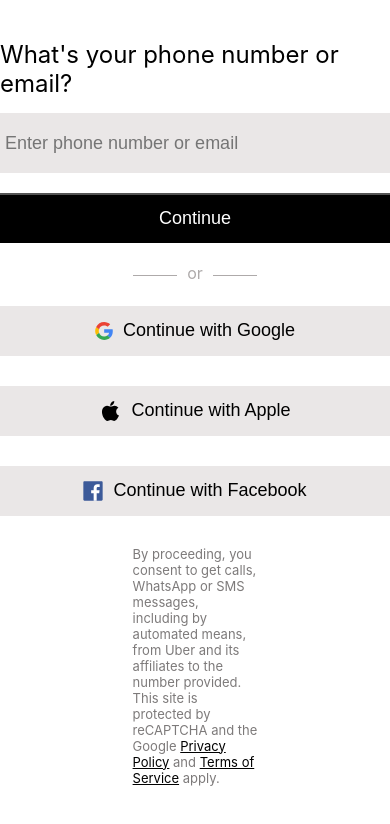
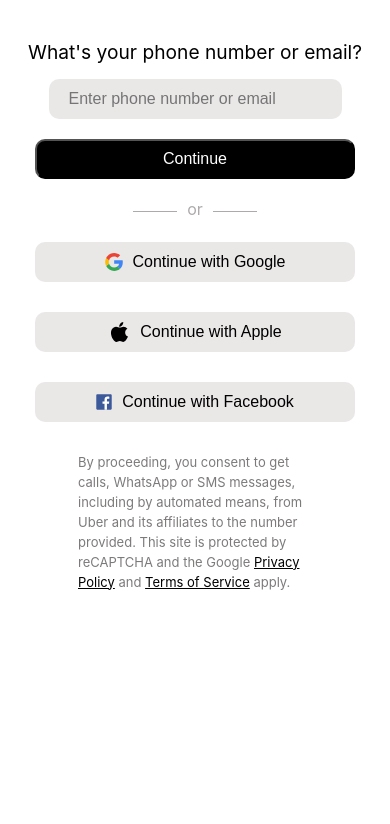
Before and after one commit to Regalcoder/uber-clone, a React (Create React App) app: page /form in a window 390 px wide. Shown: the top 824 px of the page. Built offline with nearby package versions, Linux system fonts and the light colour scheme.

Commit message:
mobile responsiveness for form done

```diff
--- a/src/pages/form.js
+++ b/src/pages/form.js
@@ -13,7 +13,7 @@
 
                <Link className="noLine" to='/'>
                    <button className="googleButton">
-                       <svg width="18" height="18" viewBox="0 0 256 262" xmlns="http://www.w3.org/2000/svg" class="d4 d5" preserveAspectRatio="xMidYMid">
+                       <svg className="iconSize" width="18" height="18" viewBox="0 0 256 262" xmlns="http://www.w3.org/2000/svg" class="d4 d5" preserveAspectRatio="xMidYMid">
                            <path d="M255.9 133.5c0-10.8-.9-18.6-2.8-26.7H130.6v48.4h71.9a63.8 63.8 0 01-26.7 42.4l-.2 1.6 38.7 30 2.7.3c24.7-22.8 38.9-56.3 38.9-96" fill="#4285F4">
                            </path>
                            <path d="M130.6 261.1c35.2 0 64.8-11.6 86.4-31.6l-41.2-32c-11 7.8-25.8 13.1-45.2 13.1a78.6 78.6 0 01-74.3-54.2l-1.5.1-40.3 31.2-.6 1.5C35.4 231.8 79.5 261 130.6 261" fill="#34A853">
@@ -28,7 +28,7 @@
                </Link>
                <Link className="noLine" to='/'>
                    <button className="googleButton2">
-                        <svg width="22" height="22" viewBox="0 0 22 22" fill="#000000" xmlns="http://www.w3.org/2000/svg" class="d4 d5">
+                        <svg className="iconSize2" width="22" height="22" viewBox="0 0 22 22" fill="#000000" xmlns="http://www.w3.org/2000/svg" class="d4 d5">
                             <g transform="matrix( 1 0 0 1 3 1 )"><path fill-rule="evenodd" clip-rule="evenodd" d="M11.2676 3.23104C11.9166 2.39314 12.4087 1.20886 12.2307 0C11.1698 0.0737252 9.92984 0.752465 9.2063 1.63717C8.54675 2.43878 8.00468 3.63126 8.21639 4.78863C9.37613 4.8249 10.5731 4.12978 11.2676 3.23104ZM17 14.6022C16.5359 15.6367 16.3125 16.099 15.7146 17.0153C14.8806 18.2943 13.7046 19.887 12.2459 19.8987C10.9512 19.9128 10.6173 19.0503 8.85967 19.0608C7.10203 19.0702 6.73561 19.9151 5.4386 19.9022C3.98106 19.8894 2.86668 18.4523 2.03264 17.1732C-0.300809 13.5993 -0.546251 9.404 0.892672 7.17235C1.91632 5.58785 3.53089 4.66101 5.04775 4.66101C6.59136 4.66101 7.56267 5.51295 8.84106 5.51295C10.0811 5.51295 10.836 4.65867 12.6216 4.65867C13.9733 4.65867 15.4052 5.39944 16.4242 6.67734C13.0834 8.5193 13.6243 13.3185 17 14.6022Z" fill="#000000" opacity="1">
                                </path>
                             </g>
@@ -38,7 +38,7 @@
                 </Link>
                <Link className="noLine" to='/'>
                    <button className="googleButton3">
-                       <svg xmlns="http://www.w3.org/2000/svg" width="20" height="20" viewBox="0 0 266.9 266.9">
+                       <svg className="iconSize3" xmlns="http://www.w3.org/2000/svg" width="20" height="20" viewBox="0 0 266.9 266.9">
                            <path fill="#3C5A99" d="M248 262.3c8 0 14.3-6.4 14.3-14.2V18.8c0-7.8-6.4-14.2-14.2-14.2H18.8C11 4.6 4.6 11 4.6 18.8v229.3c0 7.8 6.4 14.2 14.2 14.2h229.3z">
                            </path><path fill="#FFF" d="M182.4 262.3v-99.8H216l5-38.9h-38.5V98.8c0-11.3 3.1-19 19.3-19h20.6V45c-3.6-.4-15.8-1.5-30-1.5-29.7 0-50 18.1-50 51.4v28.7h-33.6v38.9h33.5v99.8h40.2z">
                            </path>
--- a/src/styles/forms.css
+++ b/src/styles/forms.css
@@ -127,3 +127,120 @@
 .lastLink{
     color: black;
 }
+
+@media (max-width: 435px) {
+    .formSection{
+        margin: 40px 0 10px;
+    }
+    .formHeader{
+        font-weight: 400;
+        font-size: larger;
+    }
+
+    .ForminputBox{
+        width: 70%;
+        font-size: medium;
+        padding-left: 20px;
+        height: 40px;
+    }
+
+    .formButton{
+        width: 320px;
+        height: 40px;
+        font-size: medium;
+    }
+
+    .googleButton{
+        width: 320px;
+        height: 40px;
+        font-size: medium;
+        cursor: pointer;
+    }
+
+    .iconSize{
+        width: 14px;
+    }
+
+    .googleButton2{
+        width: 320px;
+        height: 40px;
+        font-size: medium;
+    }
+
+    .iconSize2{
+        width: 18px;
+    }
+
+    .googleButton3{
+        width: 320px;
+        height: 40px;
+        font-size: medium;
+    }
+
+    .iconSize3{
+        width: 16px;
+    }
+
+    .termsText{
+        width: 60%;
+        line-height: 20px;
+        font-size: small;
+        color: rgb(125, 122, 122);
+    }
+}
+
+@media (max-width: 325px) {
+
+    .formHeader{
+        font-size: medium;
+    }
+
+    .ForminputBox{
+        width: 60%;
+        font-size: small;
+        height: 30px;
+    }
+
+    .formButton{
+        width: 220px;
+        height: 30px;
+        font-size: small;
+    }
+
+    .googleButton{
+        width: 220px;
+        height: 30px;
+        font-size: small;
+    }
+
+    .iconSize{
+        width: 11px;
+    }
+
+    .googleButton2{
+        width: 220px;
+        height: 30px;
+        font-size: small;
+    }
+
+    .iconSize2{
+        width: 14px;
+    }
+
+    .googleButton3{
+        width: 220px;
+        height: 30px;
+        font-size: small;
+    }
+
+    .iconSize3{
+        width: 12px;
+    }
+
+    .termsText{
+        width: 60%;
+        line-height: 20px;
+        font-size: small;
+        color: rgb(125, 122, 122);
+    }
+}
--- a/src/styles/modals.css
+++ b/src/styles/modals.css
@@ -38,7 +38,7 @@
 .modalSign{
     width: 70%;
     margin: auto;
-    border: 1px splid black;
+    /* border: 1px solid black; */
 }
 
 .modalFlex{
@@ -69,3 +69,39 @@
 .imagePosition{
     padding-top: 10px;
 }
+
+
+@media (max-width: 775px) {
+    .modalCloseFlex{
+        margin-top: 0px;
+        margin-right: 10px;
+        display: flex;
+        justify-content: flex-end;
+    }
+
+    .modalFlex{
+        display: flex;
+        flex-direction: column;
+        justify-content: center;
+        margin-top: 40px;
+        gap: 80px;
+    }
+
+    .modalSign{
+        width: 100%;
+        margin: auto;
+        /* border: 1px solid black; */
+    }
+
+
+    .modalLinkFlex{
+        height: 80px;
+        width: 90%;
+    }
+}
+
+@media (max-width: 385px){
+    .modalHeader{
+        font-size: x-large;
+    }
+}
```
